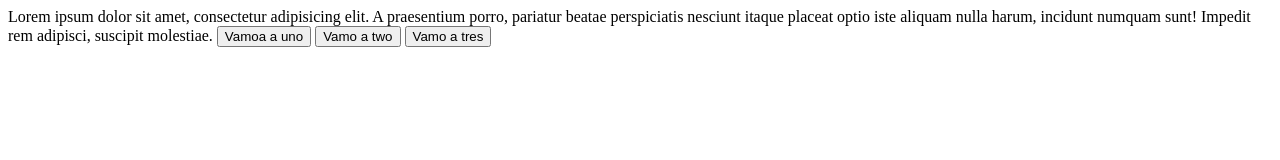
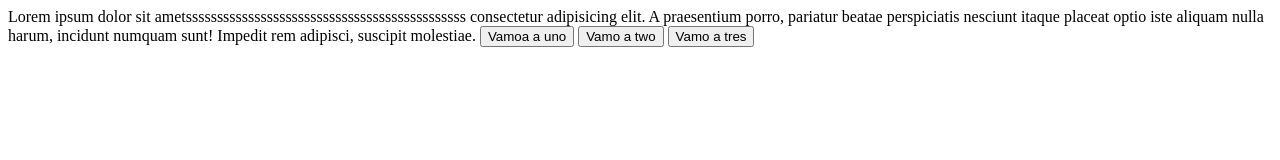
Before and after one commit to guillermoTRv/pruebeishon, a plain HTML site: page index.html in a window 1280 px wide. Drawn offline with Linux system fonts and the light colour scheme.

Commit message:
Update index.html

```diff
--- a/index.html
+++ b/index.html
@@ -5,7 +5,7 @@
 	<title>app prueba mens</title>
 </head>
 <body>
-	Lorem ipsum dolor sit amet, consectetur adipisicing elit. A praesentium porro, pariatur beatae perspiciatis nesciunt itaque placeat optio iste aliquam nulla harum, incidunt numquam sunt! Impedit rem adipisci, suscipit molestiae.
+	Lorem ipsum dolor sit ametsssssssssssssssssssssssssssssssssssssssssssss consectetur adipisicing elit. A praesentium porro, pariatur beatae perspiciatis nesciunt itaque placeat optio iste aliquam nulla harum, incidunt numquam sunt! Impedit rem adipisci, suscipit molestiae.
 	<button id="uno">Vamoa a uno</button>
 	<button id="two">Vamo a two</button>
 	<button id="tres">Vamo a tres</button>
```
